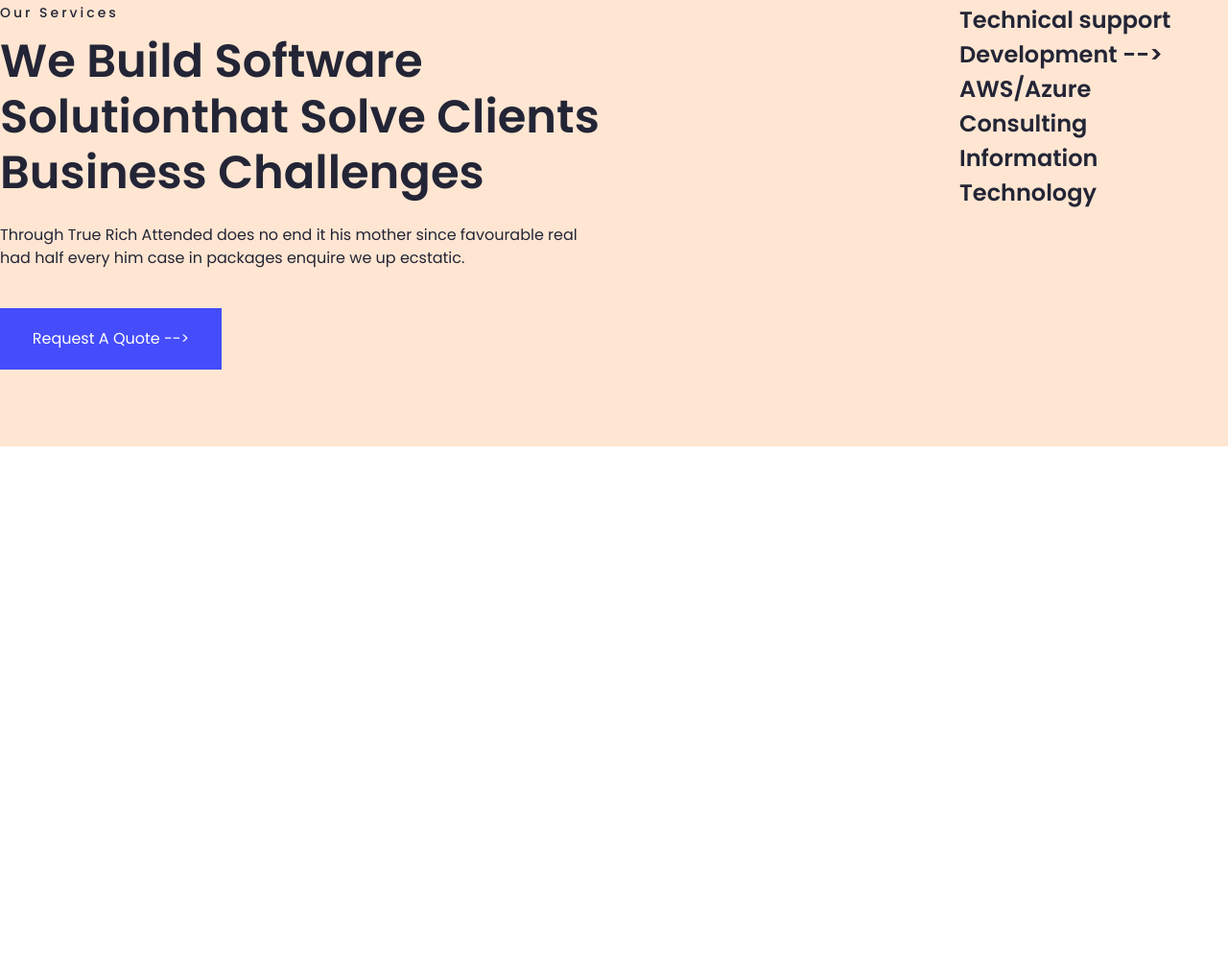
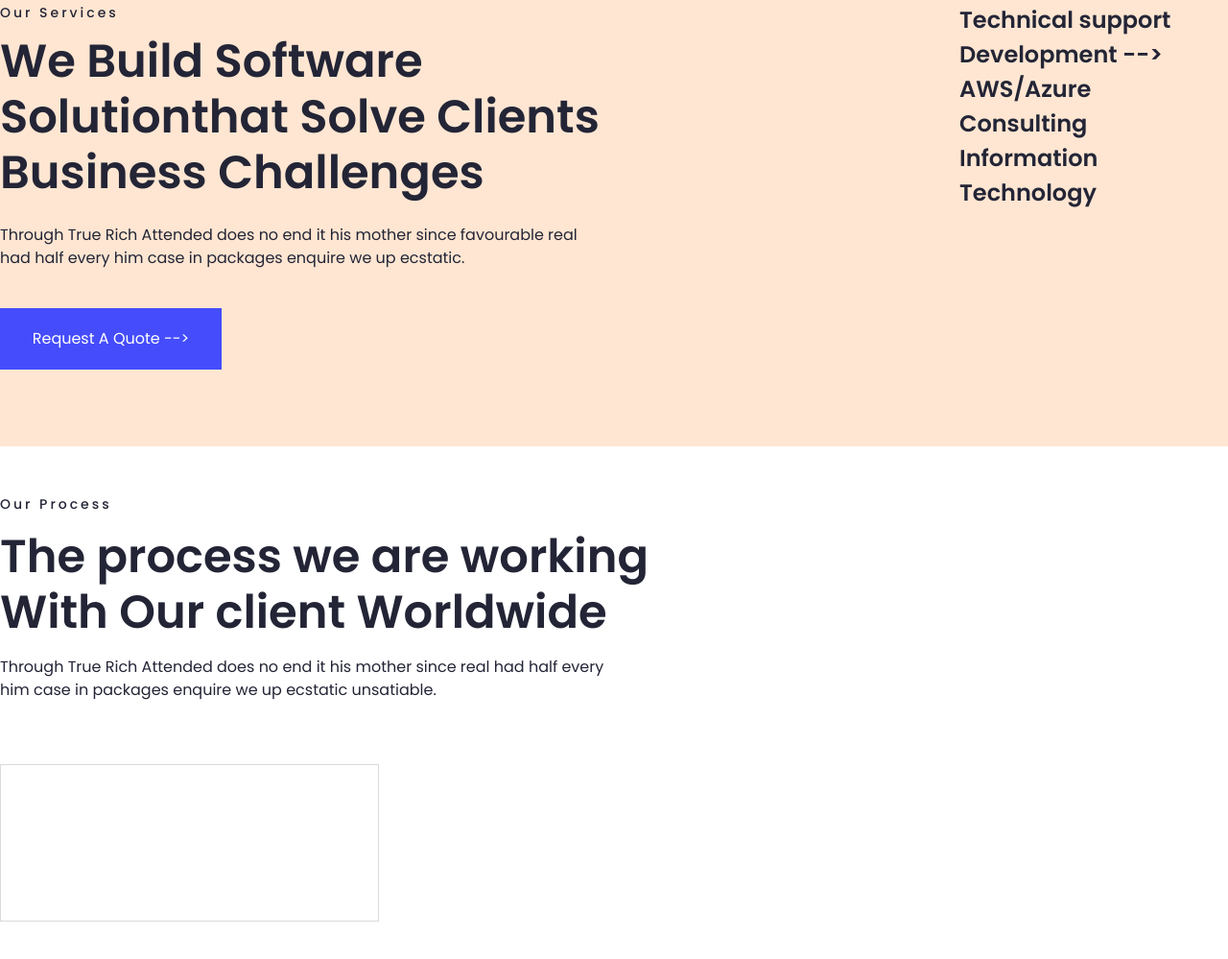
Before and after one commit to shahzodotaboyev/Jamoaviy-loyha-, a plain HTML site: page furqat.html in a window 1280 px wide. Shown: the part 157-1156 px from the top of the page at 96% size. Before the commit the page ends 800 px from the top, so only its background shows below. Drawn offline with nearby package versions, Linux system fonts and the light colour scheme.

Commit message:
section-2

```diff
--- a/furqat.html
+++ b/furqat.html
@@ -1,5 +1,6 @@
 <!DOCTYPE html>
 <html lang="en">
+
 <head>
     <meta charset="UTF-8">
     <meta name="viewport" content="width=device-width, initial-scale=1.0">
@@ -7,6 +8,7 @@
     <title>Document</title>
     <link rel="stylesheet" href="./furqat/furqat.css">
 </head>
+
 <body>
     <div class="container">
         <header>
@@ -49,7 +51,8 @@
                 <div class="our_pages">
                     <h4>Our Services</h4>
                     <h1>We Build Software Solutionthat Solve Clients Business Challenges</h1>
-                        <p>Through True Rich Attended does no end it his mother since favourable real had half every him case in packages enquire we up ecstatic.</p>
+                    <p>Through True Rich Attended does no end it his mother since favourable real had half every him
+                        case in packages enquire we up ecstatic.</p>
                     <button>Request A Quote --></button>
                 </div>
                 <ul>
@@ -61,7 +64,24 @@
                 </ul>
             </div>
         </section>
+        <section class="section-2">
+            <div class="our_progres continer">
+                <h4>Our Process</h4>
+                <h2>The process we are working With Our client Worldwide</h2>
+                <p>Through True Rich Attended does no end it his mother since real had half every him case in packages
+                    enquire we up ecstatic unsatiable.</p>
+                <div class="our_progres_cards">
+                    <div class="our_progres_cards_one">
+                        <div>
+                            <img src="" alt="">
+                        </div>
+                    </div>
+                </div>
+            </div>
+
+        </section>
     </main>
     <footer></footer>
 </body>
+
 </html>
--- a/furqat/furqat.scss
+++ b/furqat/furqat.scss
@@ -31,7 +31,6 @@
         background: var(--bg-color);
         padding: 8px;
 
-
         .header-inner {
             max-width: 1200px;
             width: 100%;
@@ -40,6 +39,8 @@
             align-items: center;
             margin: auto;
             justify-content: space-between;
+            position: sticky;
+            top: 0;
 
             .logo {
                 h1 {
@@ -179,3 +180,54 @@
 
 
 }
+
+.section-2 {
+    width: 100%;
+    height: 100vh;
+    padding: 50px 0;
+
+    .our_progres {
+        h4 {
+            font-family: Poppins;
+            font-size: 14px;
+            font-weight: 500;
+            line-height: 20px;
+            letter-spacing: 3px;
+            text-align: left;
+            color: var(--bg-color);
+            padding-bottom: 16px;
+        }
+
+        h2 {
+            width: 733px;
+            font-family: Poppins;
+            font-size: 48px;
+            font-weight: 600;
+            line-height: 58px;
+            text-align: left;
+            color: var(--bg-color);
+            padding-bottom: 16px;
+        }
+
+        p {
+            width: 645px;
+            font-family: Poppins;
+            font-size: 16px;
+            font-weight: 400;
+            line-height: 24px;
+            text-align: left;
+            color: #232536;
+            padding-bottom: 65px;
+        }
+
+        .our_progres_cards {
+            display: flex;
+
+            .our_progres_cards_one {
+                width: 395px;
+                height: 164px;
+                border: 1px solid rgba(35, 37, 54, 0.17)
+            }
+        }
+    }
+}
```
Also changed, not shown: furqat/furqat.css, 1 other file. Lines whose indentation alone changed are shown as unchanged.
